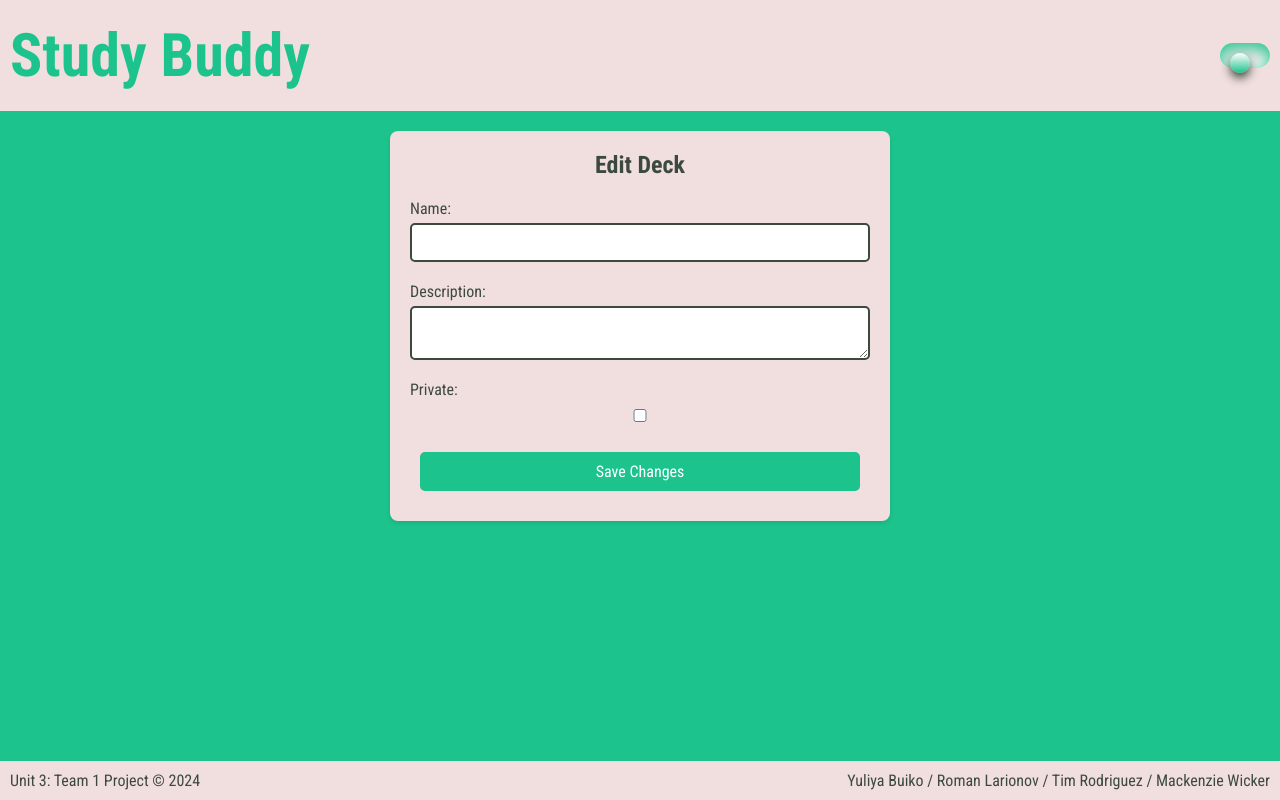
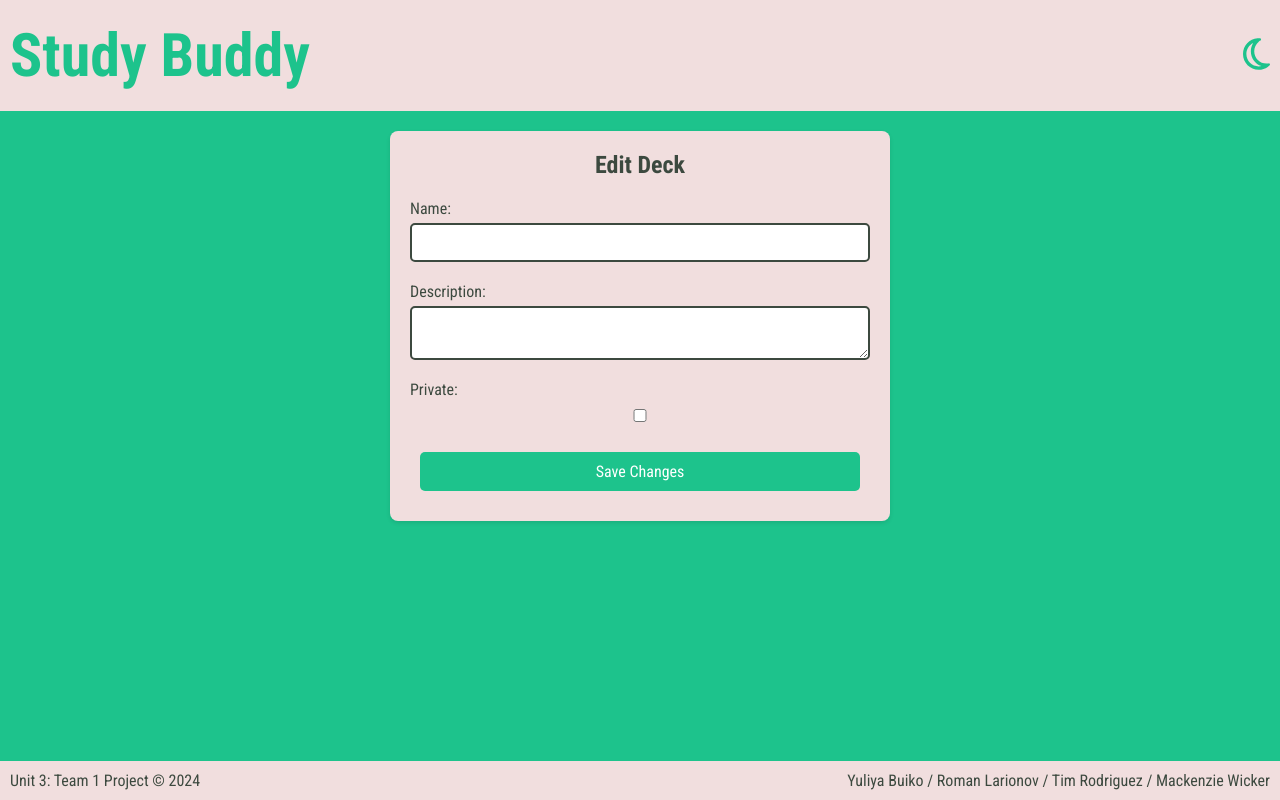
Before and after one commit to mackwick/MERNstack-Backend, a React (Create React App) app: page /edit/deck/1 in a window 1280 px wide. Built offline with nearby package versions, Linux system fonts and the light colour scheme; no server answers.

Commit message:
fixed dark/light toggle button and changed dark-theme headers to white

```diff
--- a/src/components/Header.js
+++ b/src/components/Header.js
@@ -1,7 +1,7 @@
 import React from "react";
 import { Link } from "react-router-dom";
-import { FontAwesomeIcon } from '@fortawesome/react-fontawesome';
-import { faMoon, faSun } from '@fortawesome/free-regular-svg-icons';
+import { FontAwesomeIcon } from "@fortawesome/react-fontawesome";
+import { faMoon, faLightbulb } from "@fortawesome/free-regular-svg-icons";
 
 // Include theme as a prop here
 const Header = ({ toggleTheme, theme }) => {
@@ -11,12 +11,17 @@ const Header = ({ toggleTheme, theme }) => {
         <h1 className="mainTitle">Study Buddy</h1>
       </Link>
       <div className="toggle-action">
-        <input type="checkbox" id="checkbox" className="checkbox" onChange={toggleTheme} />
+        <input
+          type="checkbox"
+          id="checkbox"
+          className="checkbox"
+          onChange={toggleTheme}
+        />
         <label htmlFor="checkbox" id="switch-button">
           {theme === "light" ? (
-            <FontAwesomeIcon icon={null} />
+            <FontAwesomeIcon className="moon" icon={faMoon} />
           ) : (
-            <FontAwesomeIcon icon={faMoon} />
+            <FontAwesomeIcon className="light" icon={faLightbulb} />
           )}
         </label>
       </div>
@@ -24,5 +29,4 @@ const Header = ({ toggleTheme, theme }) => {
   );
 };
 
-
 export default Header;
--- a/src/index.css
+++ b/src/index.css
@@ -25,21 +25,29 @@
 /* Dark Theme Adjustments for EditCardForm */
 .dark-theme .edit-card-form textarea,
 .dark-theme .edit-card-form input[type="text"] {
-    color: var(--primary-light);
-    background-color: var(--primary-dark);
-    border-color: var(--primary-light);
+  color: var(--primary-light);
+  background-color: var(--primary-dark);
+  border-color: var(--primary-light);
 }
 
 .dark-theme .edit-card-form label {
-    color: var(--primary-light); /* Ensures label text is visible */
+  color: var(--primary-light); /* Ensures label text is visible */
 }
 
+/*Dark Theme Header and links*/
+.dark-theme .mainTitle,
+.dark-theme .title-container,
+.dark-theme a,
+.dark-theme .page-heading {
+  color: var(--primary-dark);
+}
 
 /* Toggle Switch*/
-.dark-theme #switch-button {
+/* .dark-theme #switch-button {
   background-color: var(--primary-dark);
-  box-shadow: inset 0px 5px 15px var(--primary-light), inset 0px -5px 15px var(--primary-dark);
-}
+  box-shadow: inset 0px 5px 15px var(--primary-light),
+    inset 0px -5px 15px var(--primary-dark);
+} */
 
 *,
 *::before,
@@ -95,8 +103,6 @@ button {
   text-align: center;
 }
 
-
-
 /*LIGHT/DARK MODE TOGGLE FEATURE*/
 
 .checkbox {
@@ -105,34 +111,15 @@ button {
   align-items: center;
 }
 
-#switch-button {
-  justify-content: center;
-  align-items: center;
-  width: 50px;
-  height: 25px;
-  position: relative;
-  display: block;
-  background-color: rgb(233, 228, 228);
-  box-shadow: inset 0px 5px 15px #1dc38c, inset 0px -5px 15px white;
+.light,
+.moon {
   cursor: pointer;
-  border-radius: 200px;
+  font-size: 36px;
 }
 
-#switch-button .fa-sun,
-#switch-button .fa-moon {
-  font-size: 18px;
-}
-
-#switch-button:after {
-  content: "";
-  width: 20px;
-  height: 20px;
-  position: absolute;
-  top: 10px;
-  left: 10px;
-  background: linear-gradient(180deg, white, var(--primary-green));
-  border-radius: 180px;
-  box-shadow: 0px 5px 10px var(--primary-dark);
+.light {
+  background-color: black;
+  color: white;
 }
 
 /*FOOTER */
@@ -259,7 +246,6 @@ form button {
 form button:hover {
   background-color: #1c846c;
 }
-
 
 /*CARD SHOW*/
 
@@ -413,7 +399,6 @@ form button:hover {
   transform: scale(1.05);
 }
 
-
 .add-card-button {
   background-color: #3cbd95;
   color: white;
@@ -427,11 +412,10 @@ form button:hover {
 }
 
 .add-card-button:hover {
-  background-color: darken(#4CAF50, 10%);
+  background-color: darken(#4caf50, 10%);
   transform: scale(1.05);
   border-color: white;
 }
-
 
 /* Edit Card Form Styling */
 .edit-card-form {
```
